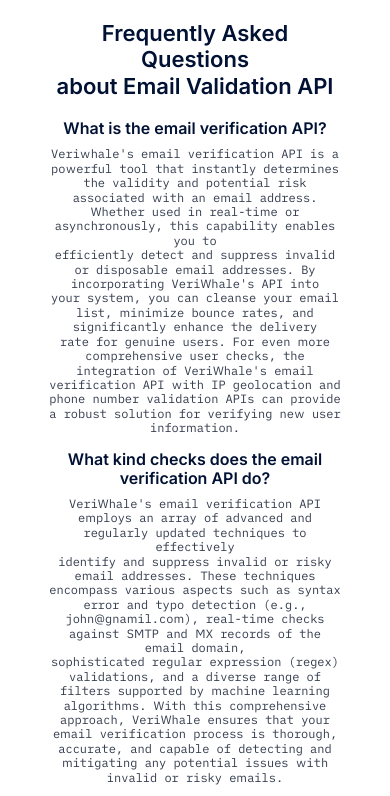
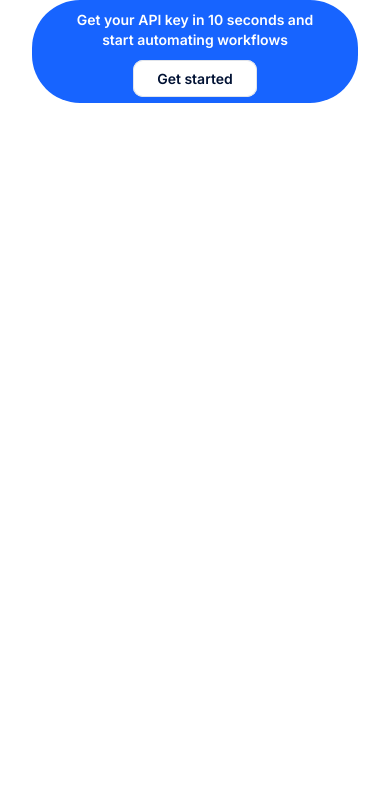
Before and after one commit to Anikonov-A/veriwhale, a plain HTML site: page index.html in a window 390 px wide. Shown: the top 796 px of the page. Drawn offline with Linux system fonts and the light colour scheme.

Commit message:
responsive for get_keys section

```diff
--- a/css/get_keys.scss
+++ b/css/get_keys.scss
@@ -1,37 +1,143 @@
-.get_keys{
+.get_keys {
   padding: 0 32px 55px;
-  .container{
+
+  .container {
     max-width: 1376px;
     margin: auto;
-    .get_keys_wrapper{
-      background-color:$blue;
+
+    .get_keys_wrapper {
+      background-color: $blue;
       border-radius: 48px;
-      padding:96px 242px 80px ;
+      padding: 96px 242px 80px;
       text-align: center;
-      h2{
-        color:$white;
+
+      h2 {
+        color: $white;
         font-size: 48px;
-        font-family:$inter;
+        font-family: $inter;
         font-weight: 600;
         line-height: 60px;
         margin-bottom: 54px;
       }
-      a{
-        color:$dark;
+
+      a {
+        color: $dark;
         font-size: 16px;
-        font-family:$inter;
+        font-family: $inter;
         font-weight: 600;
         line-height: 28px;
         padding: 14px 32px;
         border-radius: 10px;
-        background:$white;
+        background: $white;
         box-shadow: 0 0 0 1px #E0E4EB inset;
         text-decoration: none;
-        &:hover{
-          color:$white;
-          background-color:$blue;
+
+        &:hover {
+          color: $white;
+          background-color: $blue;
         }
       }
     }
   }
 }
+
+@media (max-width: 1024px) {
+  .get_keys {
+    .container {
+      .get_keys_wrapper {
+        padding: 96px 70px 80px;
+
+        h2 {
+
+        }
+
+        a {
+        }
+      }
+
+    }
+  }
+
+}
+
+@media (max-width: 991px) {
+  .get_keys {
+    .container {
+      .get_keys_wrapper {
+        h2 {
+          font-size: 42px;
+          margin-bottom: 40px;
+        }
+
+        a {
+        }
+      }
+
+
+    }
+  }
+
+}
+
+@media (max-width: 767px) {
+  .get_keys {
+    .container {
+      .get_keys_wrapper {
+        padding: 40px 35px 40px;
+
+        h2 {
+          font-size: 36px;
+          margin-bottom: 32px;
+        }
+
+      }
+
+      a {
+      }
+    }
+
+  }
+}
+
+@media (max-width: 575px) {
+  .get_keys {
+    .container {
+      .get_keys_wrapper {
+        padding: 20px 15px 20px;
+
+        h2 {
+          font-size: 20px;
+          margin-bottom: 20px;
+          line-height: 40px;
+        }
+
+      }
+
+      a {
+      }
+    }
+
+  }
+}
+@media (max-width: 428px) {
+  .get_keys {
+    .container {
+      .get_keys_wrapper {
+        padding: 10px 15px 10px;
+
+        h2 {
+          font-size: 14px;
+          margin-bottom: 15px;
+          line-height: 20px;
+        }
+        a {
+          padding: 10px 24px;
+          font-size: 14px;
+        }
+      }
+
+
+    }
+
+  }
+}
--- a/index.html
+++ b/index.html
@@ -432,7 +432,7 @@
             </div>
         </div>
     </section>-->
-    <section class="faq">
+ <!--   <section class="faq">
         <div class="container">
             <div class="faq_wrapper">
                 <h2>Frequently Asked Questions<br>
@@ -453,15 +453,15 @@
                 </div>
             </div>
         </div>
-    </section>
-<!--    <section class="get_keys">
+    </section>-->
+    <section class="get_keys">
         <div class="container">
             <div class="get_keys_wrapper">
                 <h2>Get your API key in 10 seconds and<br> start automating workflows</h2>
                 <a href="#">Get started</a>
             </div>
         </div>
-    </section>-->
+    </section>
 </main>
 <!--<footer>
     <div class="container">
```
Also changed, not shown: css/style.css, 1 other file.
